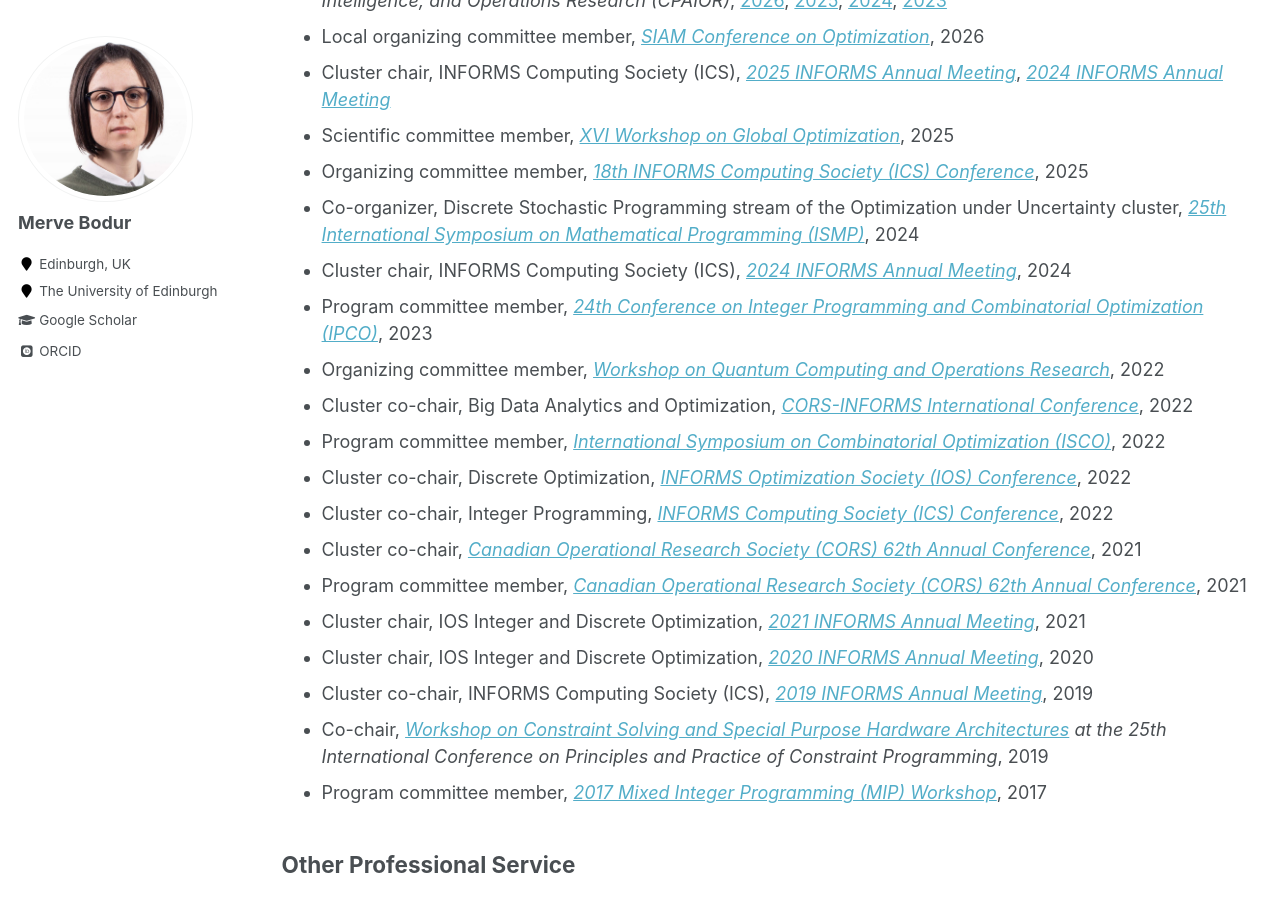
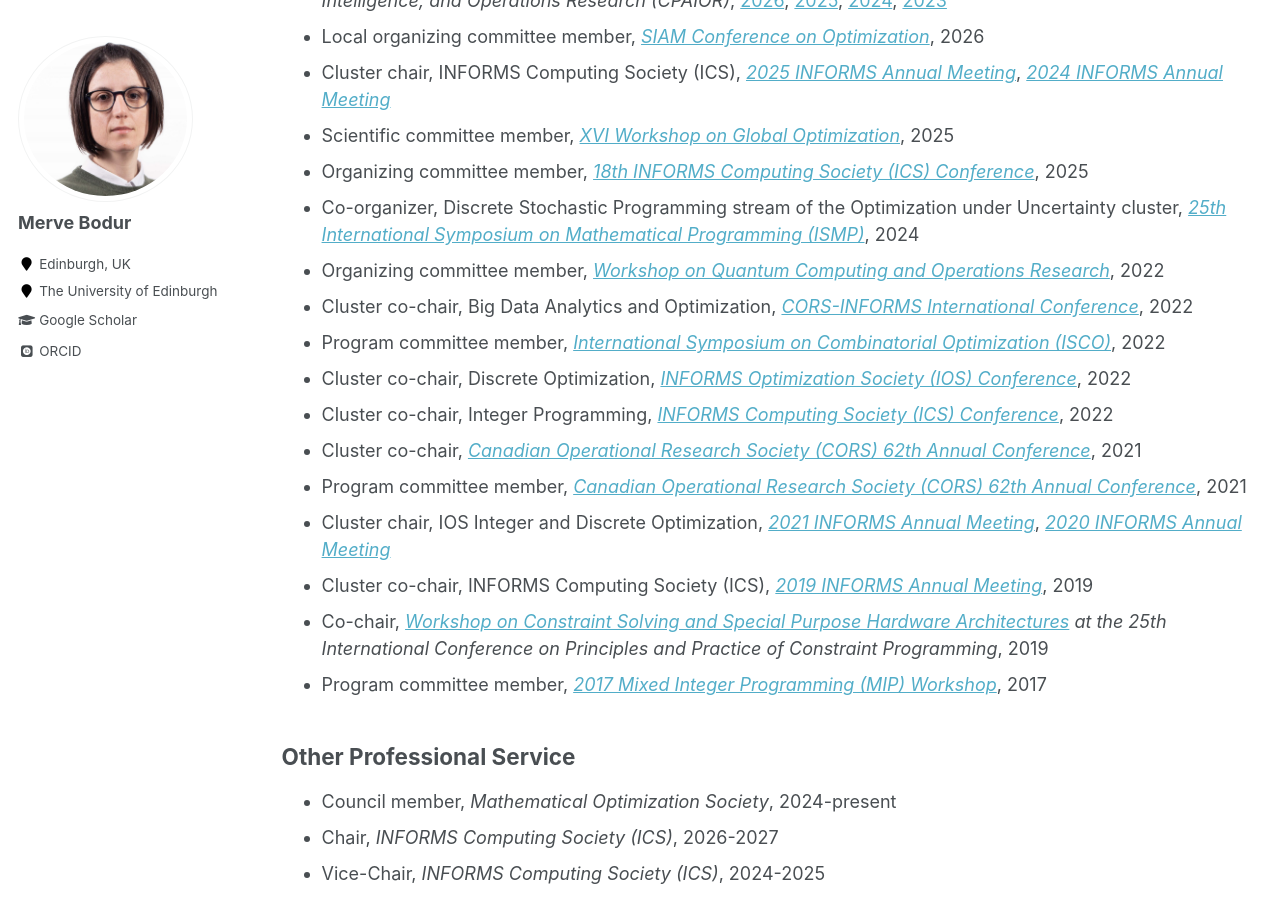
Before and after one commit to mervebodur/mervebodur.github.io, a Jekyll site: the page built from _pages/service.md, in a window 1280 px wide and 900 px high, scrolled down 816 px. Built offline with Jekyll 4.4.1, drawn with Linux system fonts in a browser that asks for light colours; some web fonts are replaced.

Commit message:
Update service.md

```diff
--- a/_pages/service.md
+++ b/_pages/service.md
@@ -23,8 +23,6 @@ author_profile: true
 - Scientific committee member, *[XVI Workshop on Global Optimization](https://sites.google.com/view/stogo25/)*, 2025
 - Organizing committee member, *[18th  INFORMS Computing Society (ICS) Conference](https://sites.google.com/view/ics-2025/)*, 2025
 - Co-organizer, Discrete Stochastic Programming stream of the Optimization under Uncertainty cluster, *[25th International Symposium on Mathematical Programming (ISMP)](https://ismp2024.gerad.ca/)*, 2024
-- Cluster chair, INFORMS Computing Society (ICS), *[2024 INFORMS Annual Meeting](https://meetings.informs.org/wordpress/seattle2024/)*, 2024
-- Program committee member, *[24th Conference on Integer Programming and Combinatorial Optimization (IPCO)](https://optimization.discovery.wisc.edu/ipco-2023-madison/)*, 2023
 - Organizing committee member, *[Workshop on Quantum Computing and Operations Research](https://sites.google.com/view/qcor22/home)*, 2022
 - Cluster co-chair, Big Data Analytics and Optimization, *[CORS-INFORMS International Conference](https://meetings.informs.org/wordpress/2022international/)*, 2022
 - Program committee member, *[International Symposium on Combinatorial Optimization (ISCO)](https://isco2022.sciencesconf.org)*, 2022
@@ -32,8 +30,7 @@ author_profile: true
 - Cluster co-chair, Integer Programming, *[INFORMS Computing Society (ICS) Conference](https://ics2022tampa.eng.usf.edu)*, 2022
 - Cluster co-chair, *[Canadian Operational Research Society (CORS) 62th Annual Conference](https://uwaterloo.ca/canadian-operational-research-society-conference/)*, 2021
 - Program committee member, *[Canadian Operational Research Society (CORS) 62th Annual Conference](https://uwaterloo.ca/canadian-operational-research-society-conference/)*, 2021
-- Cluster chair, IOS Integer and Discrete Optimization, *[2021 INFORMS Annual Meeting](https://meetings.informs.org/wordpress/anaheim2021/)*, 2021
-- Cluster chair, IOS Integer and Discrete Optimization, *[2020 INFORMS Annual Meeting](https://meetings.informs.org/wordpress/annual2020/)*, 2020
+- Cluster chair, IOS Integer and Discrete Optimization, *[2021 INFORMS Annual Meeting](https://meetings.informs.org/wordpress/anaheim2021/)*, *[2020 INFORMS Annual Meeting](https://meetings.informs.org/wordpress/annual2020/)*
 - Cluster co-chair, INFORMS Computing Society (ICS), *[2019 INFORMS Annual Meeting](https://meetings.informs.org/wordpress/seattle2019/#_gl=1*3owtft*_gcl_au*MTEwODI4NDgxNi4xNjk4NzYwOTg2)*, 2019
 - Co-chair, *[Workshop on Constraint Solving and Special Purpose Hardware Architectures](https://sites.google.com/view/cphardware2019/) at the 25th International Conference on Principles and Practice of Constraint Programming*, 2019
 - Program committee member, *[2017 Mixed Integer Programming (MIP) Workshop](https://web.archive.org/web/20220709054916/https://sites.google.com/site/mipworkshop2017/home)*, 2017
```
